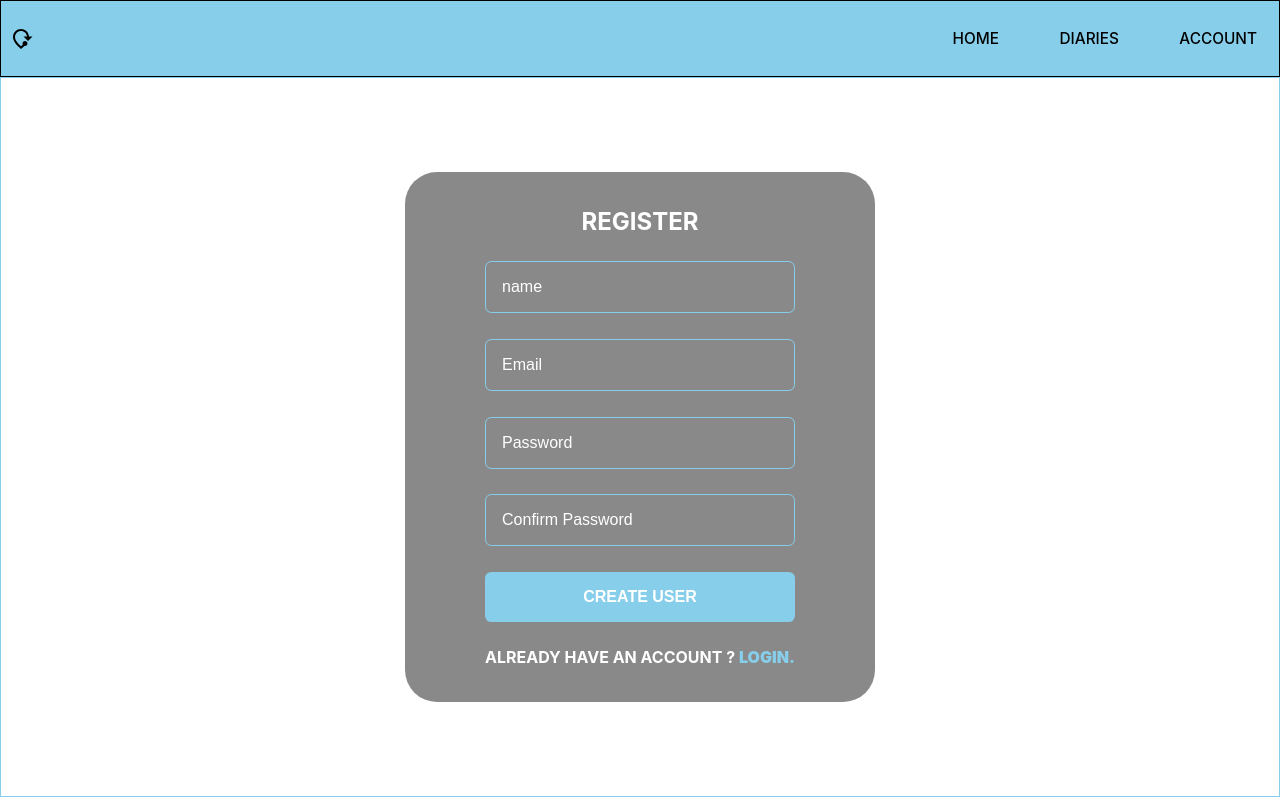
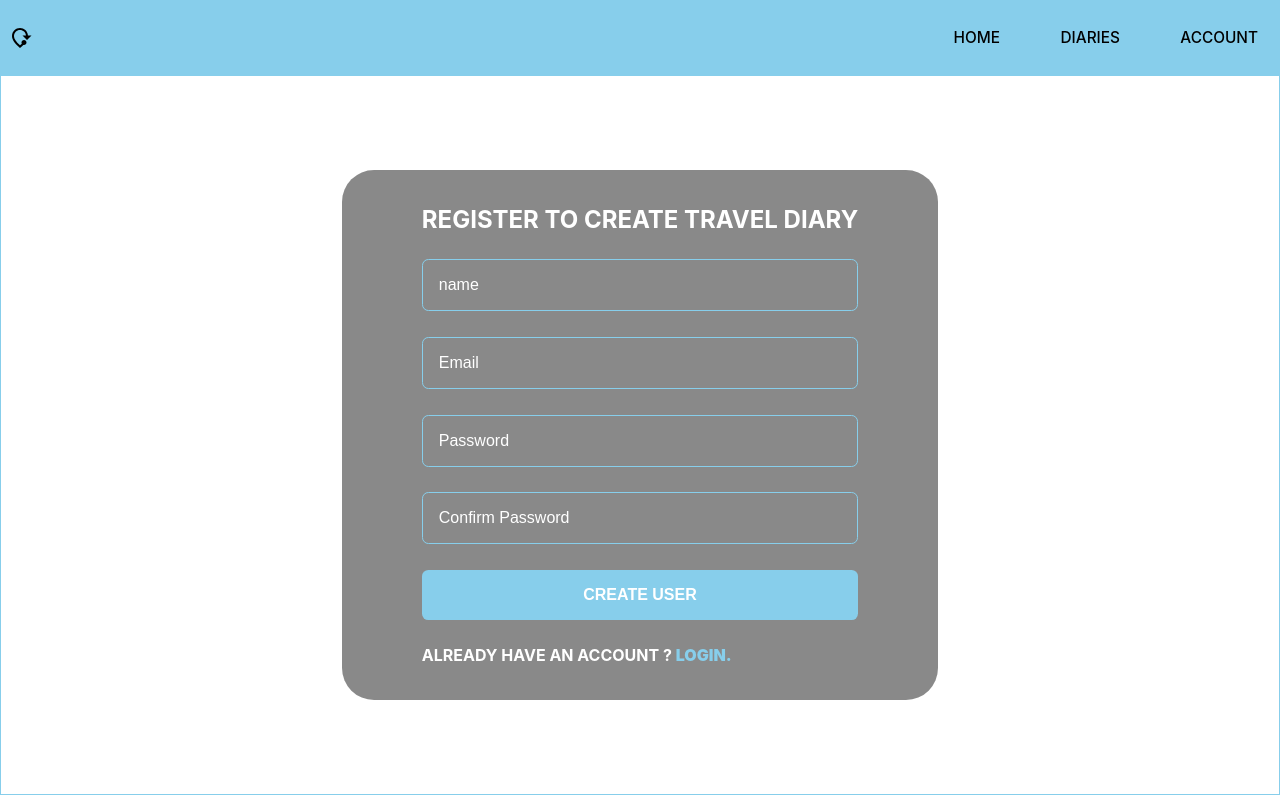
Before and after one commit to AdewoleCode/mern-travel-blog, a React (Create React App) app in the folder frontend/travel-blog-frontend/: page /register in a window 1280 px wide. Built offline with nearby package versions, Linux system fonts and the light colour scheme.

Commit message:
render different nav links depending on if user is logged in or not

```diff
--- a/frontend/travel-blog-frontend/src/Account/Login.jsx
+++ b/frontend/travel-blog-frontend/src/Account/Login.jsx
@@ -1,5 +1,4 @@
-import React, { useState, useEffect } from "react";
-import axios from "axios";
+import React, { useState } from "react";
 import '../Account/Register.css'
 import { useNavigate, Link } from "react-router-dom";
 import { ToastContainer, toast } from "react-toastify";
@@ -58,7 +57,7 @@ export default function Login() {
       <div className="form-container">
         <form action="" onSubmit={(event) => handleSubmit(event)}>
           <div className="brand">
-            <h1>Login</h1>
+            <h1>Login to create travel diary</h1>
           </div>
           <input
             type="email"
--- /dev/null
+++ b/frontend/travel-blog-frontend/src/Account/Profile.jsx
@@ -0,0 +1,9 @@
+import React from 'react'
+
+const Profile = () => {
+  return (
+    <div>Profile</div>
+  )
+}
+
+export default Profile
--- a/frontend/travel-blog-frontend/src/Account/Register.css
+++ b/frontend/travel-blog-frontend/src/Account/Register.css
@@ -1,7 +1,6 @@
 .form-container {
     height: 90vh;
     width: 100%;
-    /* background: red; */
     display: flex;
     flex-direction: column;
     justify-content: center;
@@ -18,7 +17,7 @@
     justify-content: center;
 }
 
-img {
+.form-container img {
     height: 5rem;
 }
 
@@ -27,7 +26,7 @@ img {
     text-transform: uppercase;
 }
 
-form {
+.form-container form {
     display: flex;
     flex-direction: column;
     gap: 1.6rem;
@@ -36,7 +35,7 @@ form {
     padding: 2.2rem 5rem;
 }
 
-input {
+.form-container input {
     background-color: transparent;
     padding: 1rem;
     border: 0.1rem solid skyblue;
@@ -46,16 +45,16 @@ input {
     font-size: 1rem;
 }
 
-input:focus {
+.form-container input:focus {
     border: 0.1rem solid white;
     outline: none;
 }
 
-input::placeholder {
+.form-container input::placeholder {
     color: white;
 }
 
-button {
+.form-container button {
     background-color: skyblue;
     color: white;
     padding: 1rem 2rem;
@@ -67,17 +66,17 @@ button {
     text-transform: uppercase;
 }
 
-button:hover {
-    background-color: #8157f5;
+.form-container button:hover {
+    background-color: rgb(9, 165, 226);
   }
 
-  span {
+.form-container  span {
     color: white;
     text-transform: uppercase;
     font-weight: bolder;
   }
 
-  span a {
+ .form-container span a {
     color: skyblue;
     text-decoration: none;
     font-weight: bolder;
--- a/frontend/travel-blog-frontend/src/Account/Register.jsx
+++ b/frontend/travel-blog-frontend/src/Account/Register.jsx
@@ -1,5 +1,4 @@
-import React, { useState, useEffect } from "react";
-import axios from "axios";
+import React, { useState} from "react";
 import '../Account/Register.css'
 import { useNavigate, Link } from "react-router-dom";
 import { ToastContainer, toast } from "react-toastify";
@@ -10,8 +9,6 @@ import { authActions } from '../store/store'
 
 export default function Register() {
   const dispatch = useDispatch()
-
-  // const navigate = useNavigate();
 
   const toastOptions = {
     position: "top-right",
@@ -64,7 +61,7 @@ export default function Register() {
     event.preventDefault();
     if (handleValidation()) {
      signUp(values)
-     .then(data => localStorage.setItem('userId', data.user._id))
+     .then(data => localStorage.setItem('userId', data.newUser._id))
      .then(()=> dispatch(authActions.login()))
      .catch(err => console.log(err))
     }
@@ -77,7 +74,7 @@ return (
       <form action="" onSubmit={(event) => handleSubmit(event)}>
 
         <div className="brand">
-          <h1>register</h1>
+          <h1>register to create travel diary</h1>
         </div>
         <input
           type="text"
--- a/frontend/travel-blog-frontend/src/App.js
+++ b/frontend/travel-blog-frontend/src/App.js
@@ -2,14 +2,16 @@ import Header from "./Header/Header";
 import { BrowserRouter, Route, Routes } from "react-router-dom";
 import Diaries from "./Diaries/Diaries";
 import Login from "./Account/Login";
-import Register from "./Account/Register"
+import Register from "./Account/Register";
 import Home from "./Home/Home";
+import AddDiary from "./Diaries/AddDiary";
+import Profile from "./Account/Profile";
 import { useSelector } from "react-redux";
 
 function App() {
-  const isloggedIn = useSelector(state=> state.isloggedIn)
+
+  const isloggedIn = useSelector((state) => state.isloggedIn);
   console.log(isloggedIn);
-
 
   return (
     <div className="App">
@@ -20,12 +22,13 @@ function App() {
           </header>
 
           <Routes>
-          <Route path="/" element={<Home />} />
+            <Route path="/" element={<Home />} />
             <Route path="/home" element={<Home />} />
             <Route path="/diaries" element={<Diaries />} />
             <Route path="/login" element={<Login />} />
             <Route path="/register" element={<Register />} />
-
+            <Route path="/add" element={<AddDiary />} />
+            <Route path="/profile" element={<Profile />} />
           </Routes>
         </BrowserRouter>
       </section>
--- /dev/null
+++ b/frontend/travel-blog-frontend/src/Diaries/AddDiary.jsx
@@ -0,0 +1,9 @@
+import React from 'react'
+
+const AddDiary = () => {
+  return (
+    <div>AddDiary</div>
+  )
+}
+
+export default AddDiary
--- a/frontend/travel-blog-frontend/src/Diaries/Diaries.css
+++ b/frontend/travel-blog-frontend/src/Diaries/Diaries.css
@@ -1,5 +1,4 @@
 .diaries {
-    border: 1px solid red;
     display: flex;
     flex-direction: column;
     padding: 10px 5px;
@@ -8,8 +7,8 @@
 }
 
 .diaries img{
-    width: 80%;
-    margin: 0 10%;
+    width: 95%;
+    margin: 0 2.5%;
     object-fit: cover;
 
 }
--- a/frontend/travel-blog-frontend/src/Header/Header.css
+++ b/frontend/travel-blog-frontend/src/Header/Header.css
@@ -1,5 +1,5 @@
 .navbar {
-    border: 1px solid black;
+    /* border: 1px solid black; */
     display: flex;
     align-items: center;
     padding: 14px 8px;
@@ -30,12 +30,6 @@
     transition: all 0.5s;
 }
 
-.nav_items li:hover {
-    /* color: white;
-    text-decoration: underline;
-    text-underline-offset: 7px; */
-}
-
 
 .nav__item a {
     color: var(--primary-color);
--- a/frontend/travel-blog-frontend/src/Header/Header.jsx
+++ b/frontend/travel-blog-frontend/src/Header/Header.jsx
@@ -1,13 +1,11 @@
 import React from 'react'
-// import { AppBar, Toolbar, Tabs, Tab } from "@material-ui/core"
 import ModeOfTravelIcon from '@mui/icons-material/ModeOfTravel';
-import { NavLink} from 'react-router-dom'
-
+import { NavLink } from 'react-router-dom'
 import '../Header/Header.css'
+import { useSelector } from 'react-redux';
 
 const Header = () => {
-
-    // const linkArr = ['home', 'diaries', 'auth']
+    const isloggedIn = useSelector(state=> state.isloggedIn)
 
     const nav__links = [
         {
@@ -24,6 +22,26 @@ const Header = () => {
         }
     ]
 
+    const loggedIn__Links = [
+        {
+            path: "home",
+            display: "HOME"
+        },
+        {
+            path: "diaries",
+            display: "DIARIES"
+        },
+        {
+            path: "add",
+            display: "ADD POST"
+        },
+        {
+            path: "profile",
+            display: "PROFILE"
+        },
+    ]
+
+
 
 
     return (
@@ -32,9 +50,25 @@ const Header = () => {
 
             <div className="nav_items">
                 <ul className='menu'>
-                    {nav__links.map((nav, index) => (
-                        <li className='nav__item' key={index}><NavLink to={nav.path} className={(navClass) => navClass.isActive ? 'nav__active' : ''}>{nav.display}</NavLink></li>
-                    ))}
+
+                    {
+                        isloggedIn ?
+
+                            loggedIn__Links.map((nav, index) => (
+                                <li className='nav__item' key={index}>
+                                    <NavLink to={nav.path} className={(navClass) => navClass.isActive ? 'nav__active' : ''}>
+                                        {nav.display}
+                                    </NavLink>
+                                </li>))
+                            :
+                            nav__links.map((nav, index) => (
+                                <li className='nav__item' key={index}>
+                                    <NavLink to={nav.path} className={(navClass) => navClass.isActive ? 'nav__active' : ''}>
+                                        {nav.display}
+                                    </NavLink>
+                                </li>
+                            ))
+                    }
                 </ul>
             </div>
         </div>
--- a/frontend/travel-blog-frontend/src/Home/Home.css
+++ b/frontend/travel-blog-frontend/src/Home/Home.css
@@ -26,7 +26,7 @@
 }
 
 .footer {
-    border: 1px solid rgb(63, 59, 59);
+    /* border: 1px solid rgb(63, 59, 59); */
     height: 20%;
     width: 100%;
     padding: 0 12px;
```
